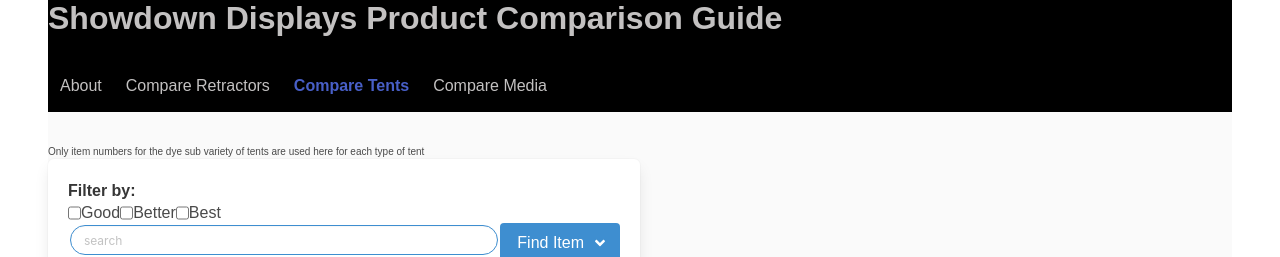
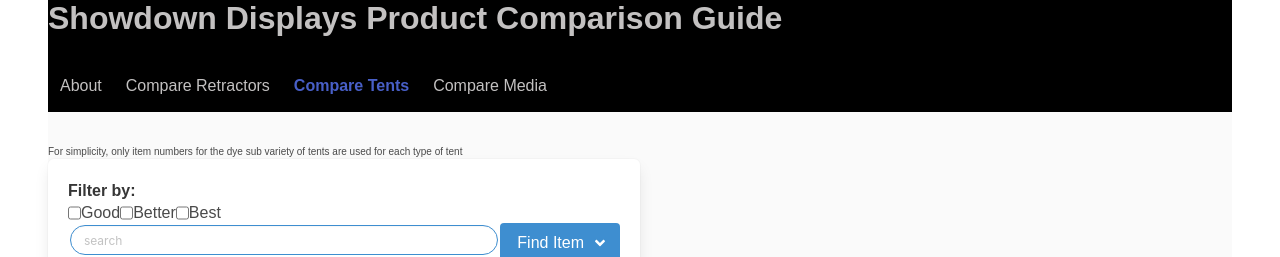
Before and after one commit to SeanHaugen/Comparison_guide, a React (Create React App) app: page /TentsCompare in a window 1280 px wide. Shown: the top 257 px of the page. Built offline with nearby package versions, Linux system fonts and the light colour scheme.

Commit message:
"small changes"

```diff
--- a/src/App.css
+++ b/src/App.css
@@ -80,6 +80,13 @@
 
 .hero-head, .navbar-item {
   color:hsla(0, 3%, 87%, 0.876);
+}
+.logo {
+  width: 3em;
+  height: 3em;
+  position: relative;
+  right: 100px;
+  top: 10px;
 }
 
 .footer {
--- a/src/App.js
+++ b/src/App.js
@@ -56,7 +56,7 @@
                     }/>
                     <Route path='/TentsCompare' element={
                       <div>
-                        <p className="warning">Only item numbers for the dye sub variety of tents are used here for each type of tent</p>
+                        <p className="warning">For simplicity, only item numbers for the dye sub variety of tents are used for each type of tent</p>
                         <SearchBar itemList={itemList} setItem={setItem} setItem2={setItem2} setItem3={setItem3} />
                         <ShowTent tent={item} tent2={item2} tent3={item3} />
                       </div>
--- a/src/Data/Tents.js
+++ b/src/Data/Tents.js
@@ -33,7 +33,6 @@
     tent_production: '7 business days',
     warranty: "6 months"
 },
-
 {
     category: 'better',
     id: 240619,
```
Also changed, not shown: src/components/Header.js (+4 -3 lines), src/images/image.png (added).
